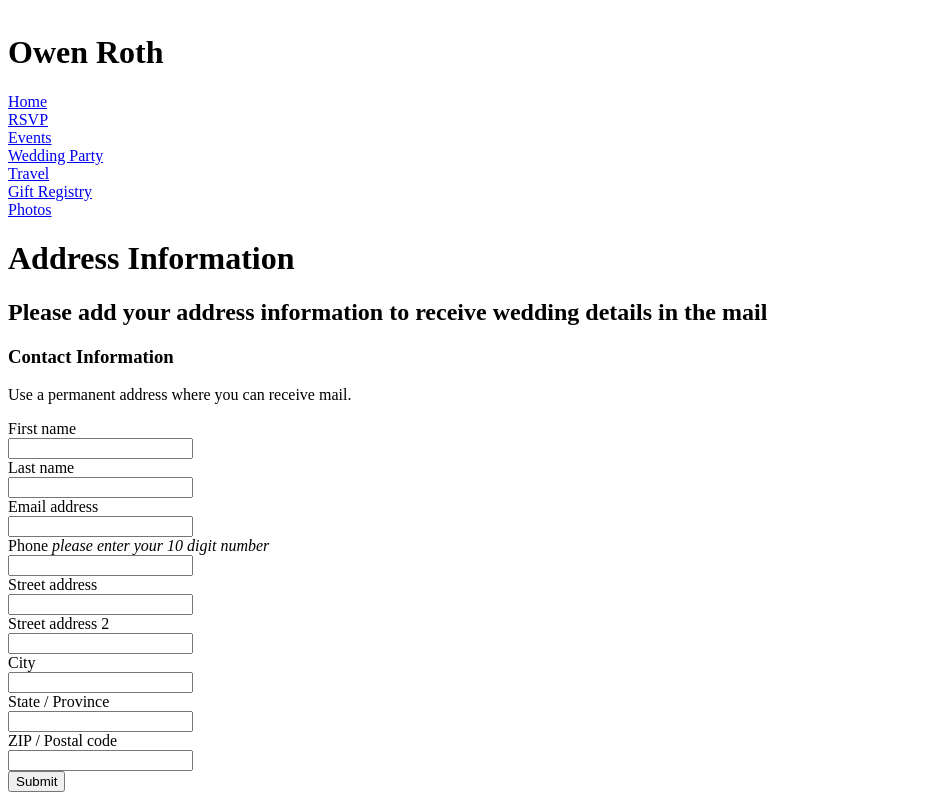
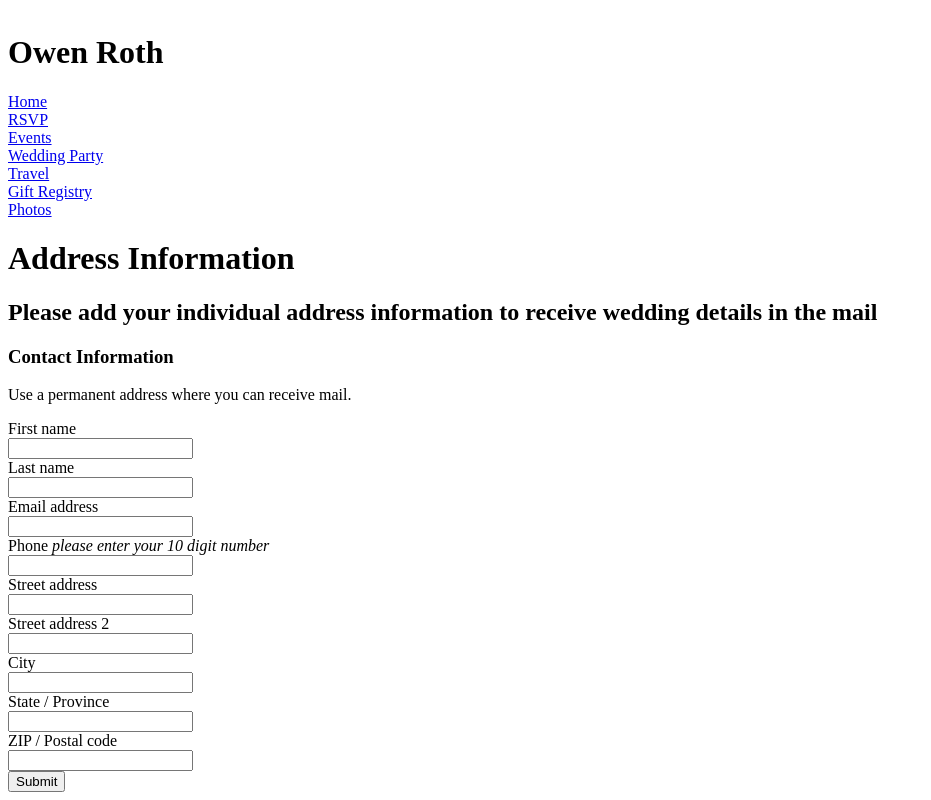
Before and after one commit to oroth8/owensabrina, a Next.js app: page /invite-address/new in a window 1280 px wide. Shown: the part 1331-2131 px from the top of the page, without its empty margins (0-931 px from the left). Built offline with nearby package versions, Linux system fonts and the light colour scheme; a web font is replaced by a local one.

Commit message:
added idnv

```diff
--- a/pages/invite-address/new.tsx
+++ b/pages/invite-address/new.tsx
@@ -72,7 +72,7 @@ const Page: NextPageWithLayout = () => {
       <div className="text-center font-display text-green-primary px-6 md:px-0">
         <h1 className="text-4xl">Address Information</h1>
         <h2 className="mt-4">
-          Please add your address information to receive wedding details in the
+          Please add your individual address information to receive wedding details in the
           mail
         </h2>
       </div>
```
